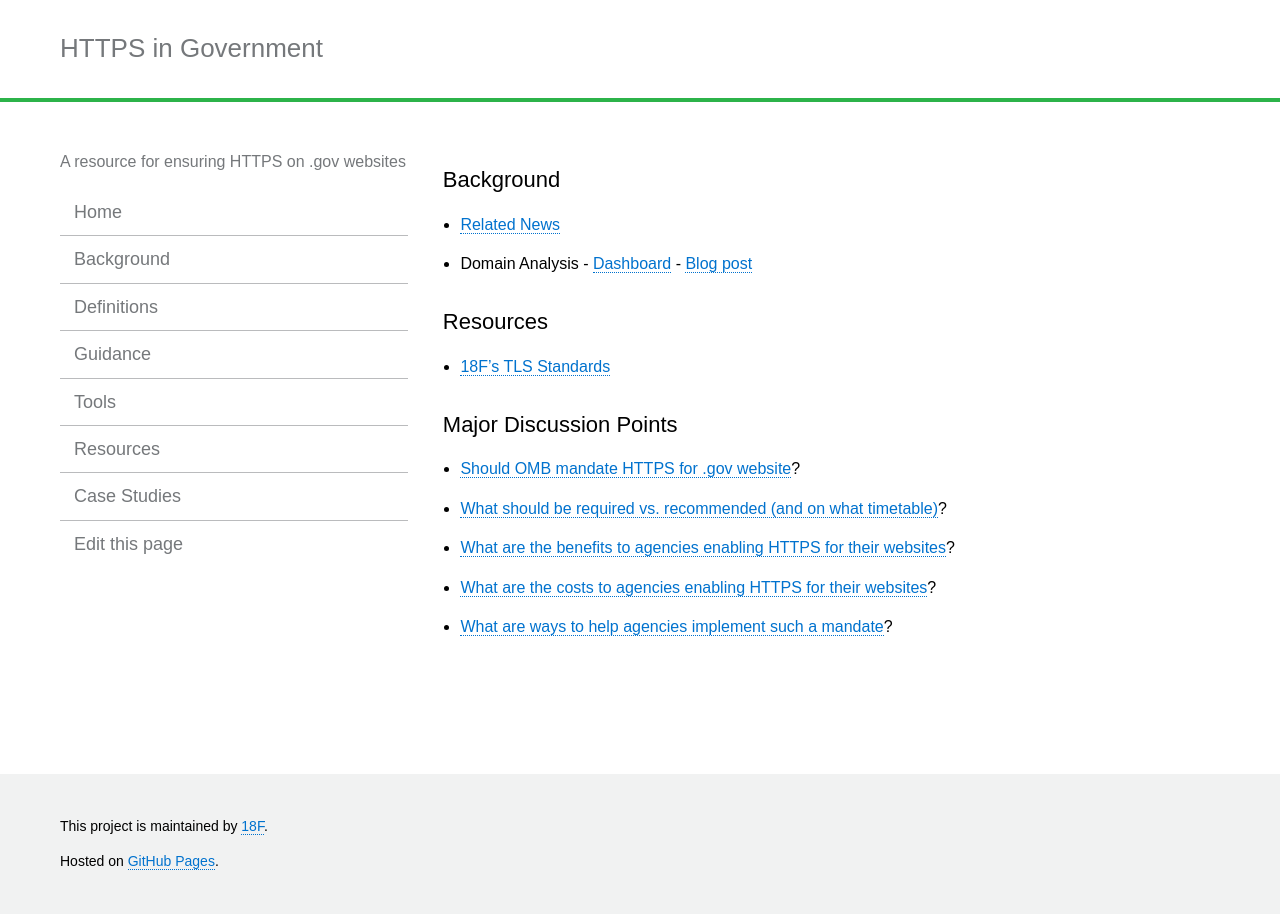
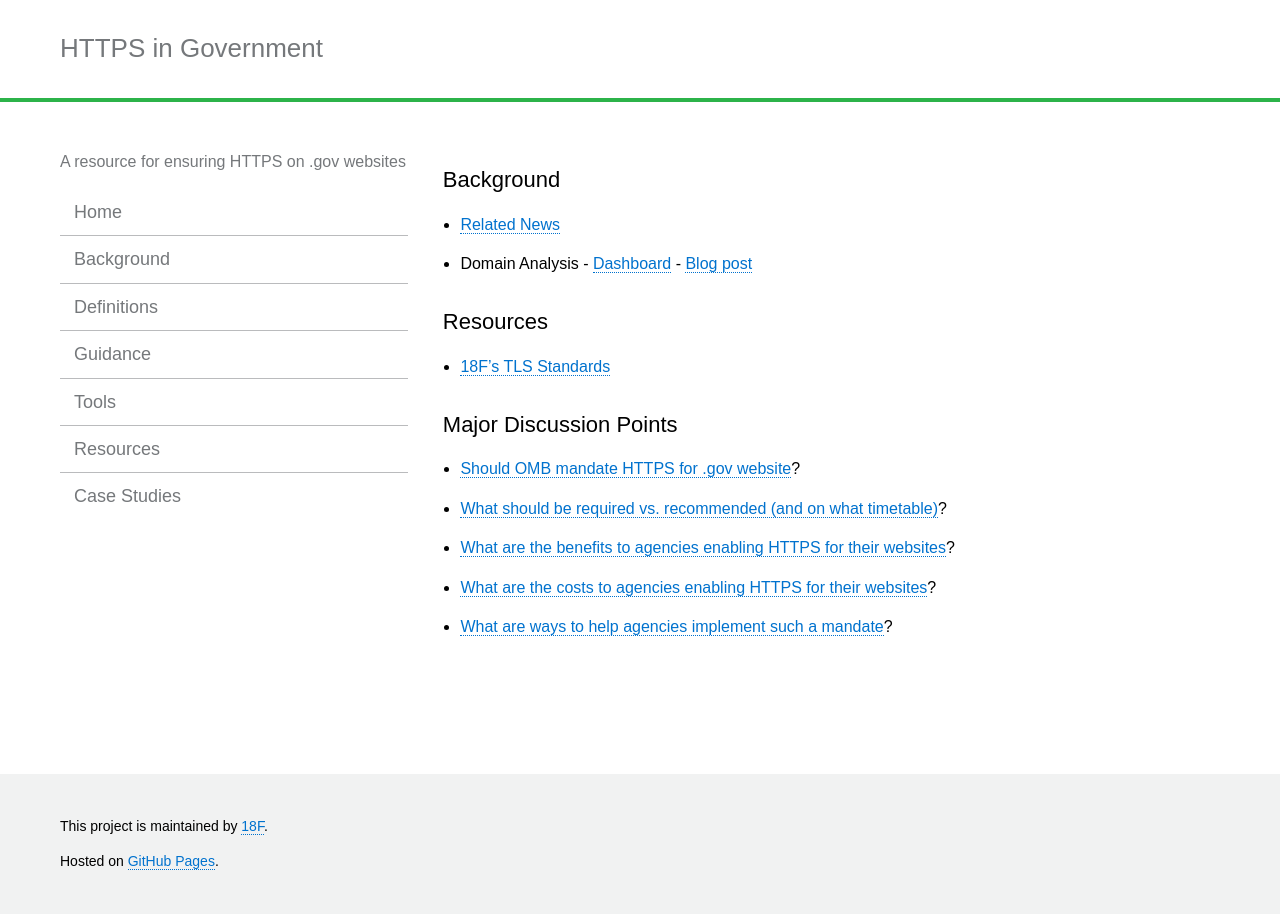
Before and after one commit to GSA/https, a Jekyll site: the page built from index.md, in a window 1280 px wide. Built offline with Jekyll 4.4.1, drawn with Linux system fonts in a browser that asks for light colours.

Commit message:
hiding edit button

```diff
--- a/_includes/sidebar.html
+++ b/_includes/sidebar.html
@@ -11,7 +11,7 @@
         {% endif %}
         {% endfor %}
                 <!-- Edit This link -->
-       <li>{% include prose_edit_url.html %}</li>
+       <!--<li>{% include prose_edit_url.html %}</li>-->
     </ul>
   </nav>
 </aside>
```
